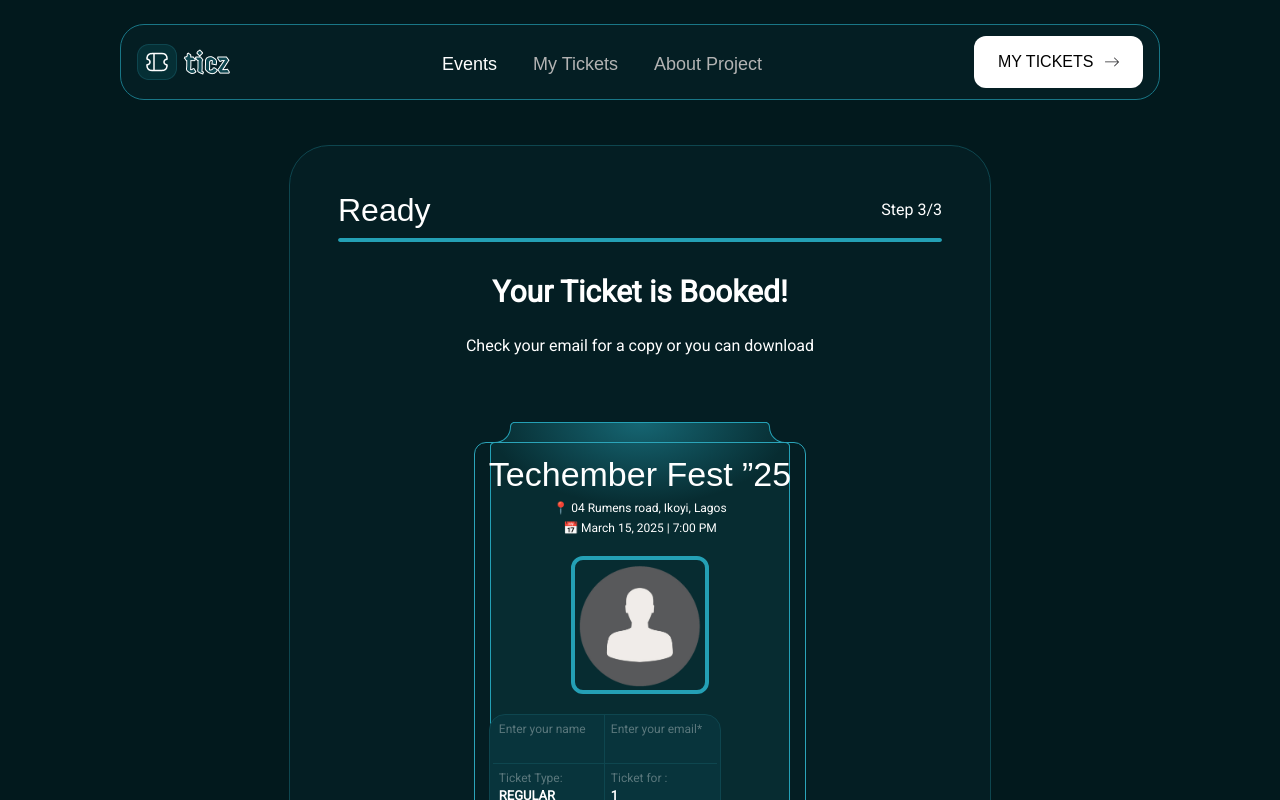
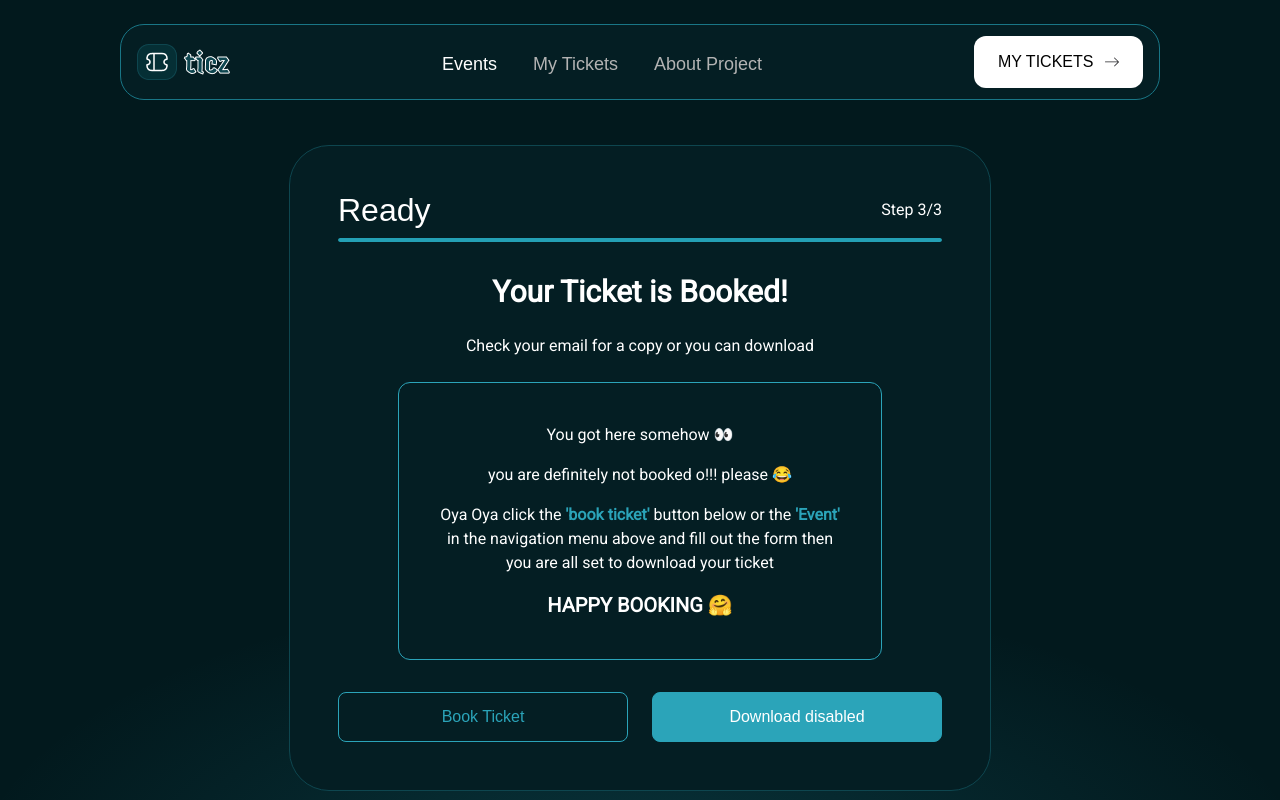
Before and after one commit to Thatchidinma/hngx-stage2-conference_ticket_generator, a Next.js app: page /event/ready-ticket in a window 1280 px wide. Before the commit this address had no page. Shown: the top 800 px of the page. Built offline with nearby package versions, Linux system fonts and the light colour scheme; a web font is replaced by a local one.

Commit message:
feat: added a fun UI and disabled download button instead of redirecting when trying to access the download ticket page directly

```diff
--- a/components/layout/ButtonPair.jsx
+++ b/components/layout/ButtonPair.jsx
@@ -1,11 +1,11 @@
 import React from 'react'
 import Button from '../ui/Button'
 
-const ButtonPair = ({text1, text2, className, onClick_1, onClick_2, button1ClassName, button2ClassName }) => {
+const ButtonPair = ({text1, text2, className, onClick_1, onClick_2  }) => {
   return (
     <div className={`${className} flex flex-col-reverse md:grid md:grid-cols-2 w-full gap-6 `} >
-      <Button type='button' onClick={onClick_1} text={text1} className={`${button1ClassName} text-border2`}/>
-      <Button type='submit' onClick={onClick_2} text={text2} className={`${button2ClassName} bg-border2`}/>
+      <Button type='button' onClick={onClick_1} text={text1} className=' text-border2'/>
+      <Button type='submit' onClick={onClick_2} text={text2} className=' bg-border2'/>
     </div>
   )
 }
--- a/components/readyTicket/ReadyTicket.jsx
+++ b/components/readyTicket/ReadyTicket.jsx
@@ -1,18 +1,6 @@
-'use client'
-import { useContext, useEffect } from 'react'
 import ReadyTicketdetails from './ReadyTicketdetails'
-import { TicketDetailsContext } from '@/context/TickectDetailsContext'
-import { useRouter } from 'next/navigation'
 
 const ReadyTicket = () => {
-  const {name, email, imageUrl} = useContext(TicketDetailsContext)
-  const router = useRouter()
-
-  useEffect(()=>{
-    if(!name || !email || !imageUrl){
-      router.replace('/event')
-    }
-  },[name, email,imageUrl])
 
   return (
     <div className="">
--- a/components/readyTicket/Ticket.jsx
+++ b/components/readyTicket/Ticket.jsx
@@ -15,13 +15,15 @@ const Ticket = () => {
   const {name, email, request, ticketType,noTicket, imageUrl} = useContext(TicketDetailsContext)
   const {handleClearAndNavigate} = UseClear()
   const {handleDownloadImage} = UseDownloadImage()
-  const {show, setShow} = useState()
+  const isFilled = name && email && imageUrl
+
 
   const elementRef = useRef();
 
   return (
     <>
-    <div ref={elementRef} className='my-16 flex justify-center'>
+    { isFilled ?
+      <div ref={elementRef} className='my-16 flex justify-center'>
       <TickectBackground className=''/>
       <div className="m-5 absolute flex flex-col ">
         <div className="border border-border2  h-[444px] rounded-xl p-3.5  ">
@@ -69,8 +71,24 @@ const Ticket = () => {
         <Barcode className='m-auto mt-10'/>
       </div>
     </div>
-    <p className={` text-center md:text-end text-[12px] text-white/50`}>NB: download on a mobile device for best alignmet</p>
-    <ButtonPair text1={'Book Another Ticket'} text2={'Download Ticket'} onClick_1={()=>handleClearAndNavigate()} onClick_2={()=>{handleDownloadImage(elementRef)}}  className='gap-4' button2ClassName={`$`}/>
+    :
+    <div className='text-center border border-border2  h-fit w-[80%] m-auto bg-green-1 rounded-xl p-10 mb-8'>
+      <p className="mb-4"> You got here somehow 👀</p>
+      <p className="mb-4">you are definitely not booked o!!! please 😂</p>
+      <p className='mb-4'>Oya Oya click the <span className='font-semibold text-border2'>'book ticket'</span> button below <span > or the<span className='font-semibold text-border2'> 'Event'</span> in the navigation menu above </span> and fill out the form then you are all set to download your ticket</p>
+      <p className='font-semibold text-xl'>HAPPY BOOKING 🤗</p>
+
+    </div>
+
+
+  }
+   {isFilled && <p className={` text-center md:text-end text-[12px] text-white/50`}>NB: download on a mobile device for best alignmet</p>}
+    <ButtonPair
+    text1={`${isFilled ? 'Book Another Ticket ' : ' Book Ticket'}`}
+    text2={`${isFilled ? 'Download Ticket ' : 'Download disabled'}`}
+    onClick_1={()=>handleClearAndNavigate()}
+    onClick_2={()=>{isFilled && handleDownloadImage(elementRef)}}
+    className='gap-4'/>
     </>
   )
 }
```
